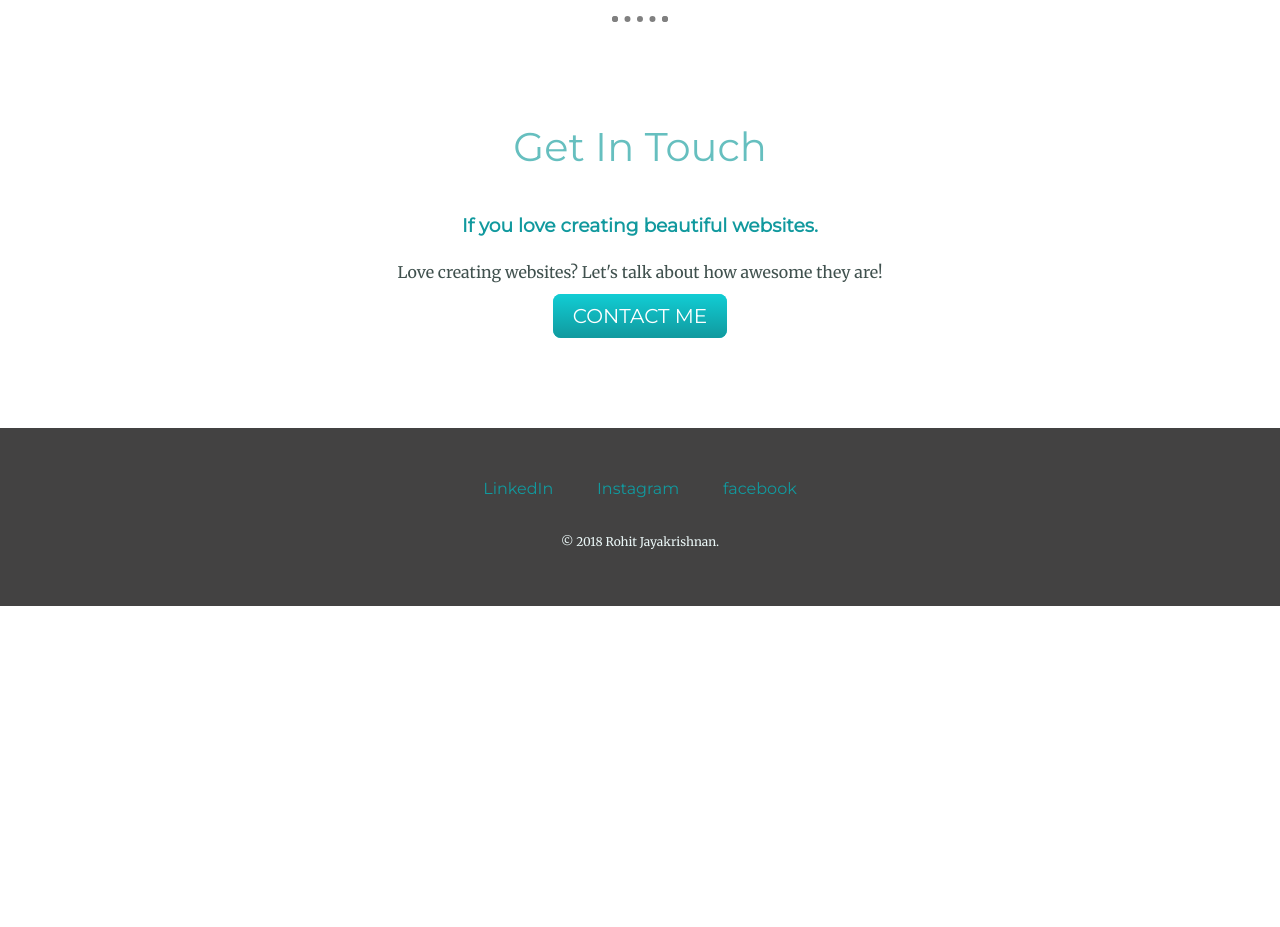
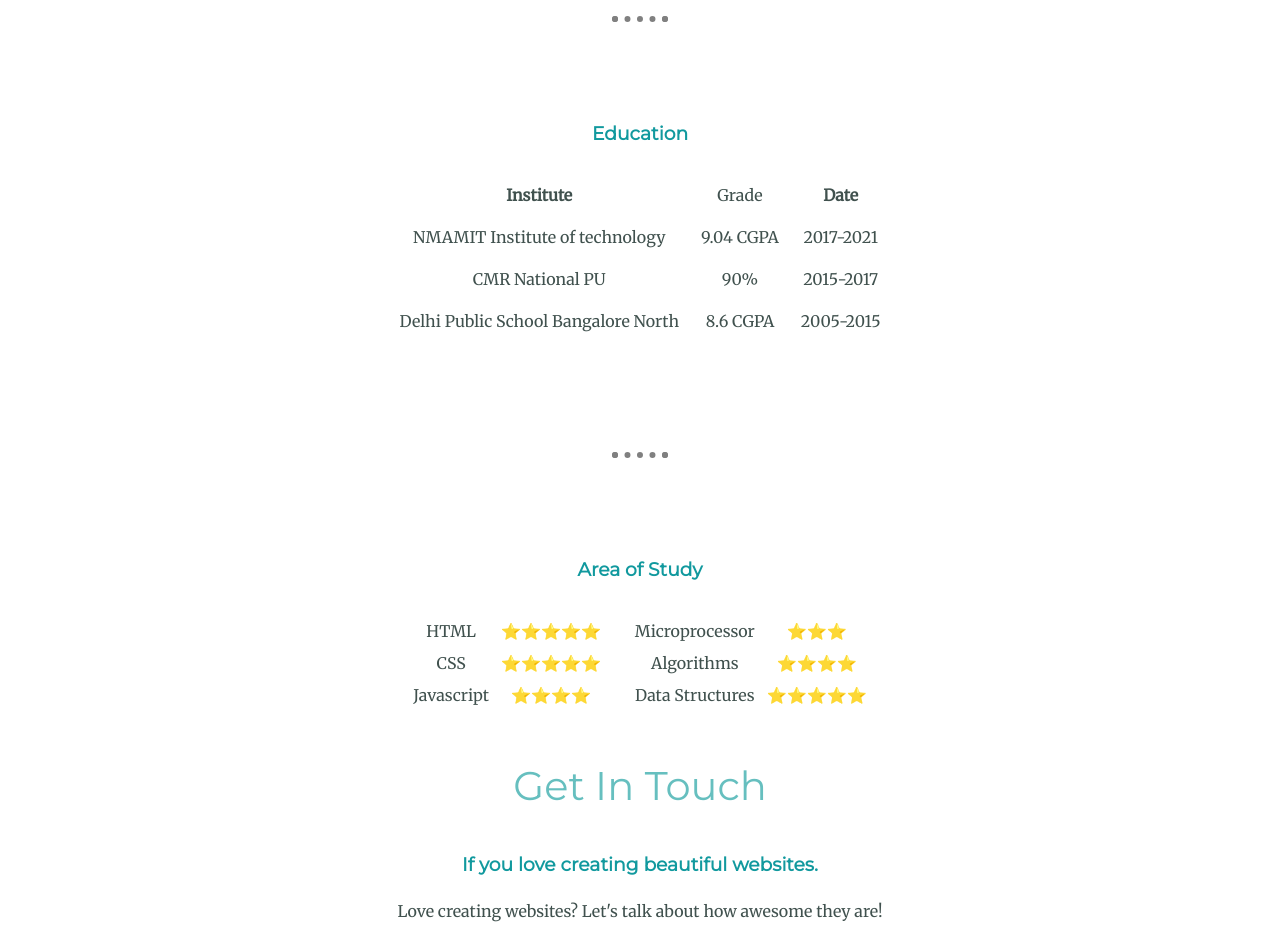
Before and after one commit to Rohitjk/Resume-Website, a plain HTML site: page index.html in a window 1280 px wide. Shown: the part 2220-3147 px from the top of the page. Before the commit the page ends 2826 px from the top, so only its background shows below. Drawn offline with Linux system fonts and the light colour scheme.

Commit message:
Add files via upload

```diff
--- a/css/styles.css
+++ b/css/styles.css
@@ -64,6 +64,9 @@ hr {
   float: left;
   margin-right: 30px;
 }
+.software-table {
+  margin: auto;
+}
 .programmer-photo {
     width: 25%;
     float: right;
@@ -75,16 +78,24 @@ hr {
   padding: 100px 0 0 0;
 }
 .middle-container {
-  margin: 100px
+  margin: 100px;
 }
 .bottom-container {
   background-color: #434242;
   padding: 50px 0 20px;
 }
+.software {
+  margin: auto;
+}
 .skill-row {
   width: 50%;
   margin: 100px auto;
   text-align: left;
+}
+.education-table {
+  border: none;
+  margin: auto;
+  padding: 20px auto;
 }
 
 .web {
--- a/index.html
+++ b/index.html
@@ -36,6 +36,73 @@
       </div>
     </div>
     <hr>
+    <div class="education">
+      <h3>Education</h3>
+      <table class="education-table" cellspacing="20">
+        <tr>
+          <td><b>Institute</b></td>
+          <td>Grade</td>
+          <td><b>Date</b></td>
+        </tr>
+        <tr>
+          <td>NMAMIT Institute of technology</td>
+          <td>9.04 CGPA</td>
+          <td>2017-2021</td>
+        </tr>
+        <tr>
+          <td>CMR National PU</td>
+          <td>90%</td>
+          <td>2015-2017</td>
+        </tr>
+        <tr>
+          <td>Delhi Public School Bangalore North</td>
+          <td>8.6 CGPA</td>
+          <td>2005-2015</td>
+        </tr>
+      </table>
+    </div>
+    <hr>
+    <div class="software">
+      <h3>Area of Study</h3>
+      <table cellspacing="10" class="software-table">
+        <tr>
+          <td>
+            <table cellspacing="10">
+              <tr>
+                <td>HTML</td>
+                <td>⭐️⭐️⭐️⭐️⭐️</td>
+              </tr>
+              <tr>
+                <td>CSS</td>
+                <td>⭐️⭐️⭐️⭐️⭐️</td>
+              </tr>
+              <tr>
+                <td>Javascript</td>
+                <td>⭐️⭐️⭐️⭐️</td>
+              </tr>
+
+            </table>
+
+          </td>
+          <td>
+            <table cellspacing="10">
+              <tr>
+                <td>Microprocessor</td>
+                <td>⭐️⭐️⭐️</td>
+              </tr>
+              <tr>
+                <td>Algorithms</td>
+              <td>⭐️⭐️⭐️⭐️</td>
+            </tr>
+            <tr>
+              <td>Data Structures</td>
+              <td>⭐️⭐️⭐️⭐️⭐️</td>
+            </tr>
+            </table>
+          </td>
+        </tr>
+      </table>
+    </div>
     <div class="contact-me">
       <h2>Get In Touch</h2>
       <h3>If you love creating beautiful websites.</h3>
```
